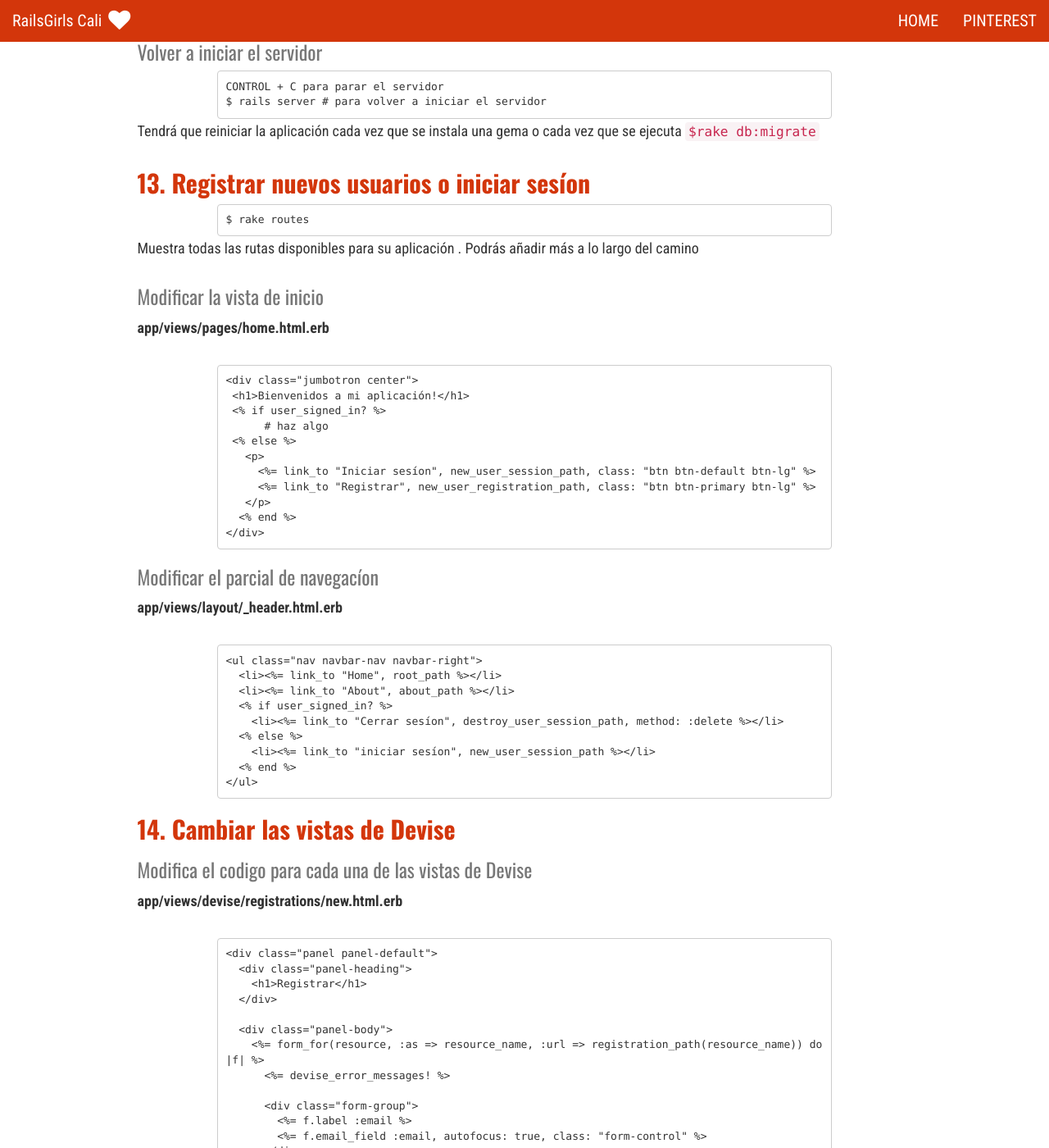
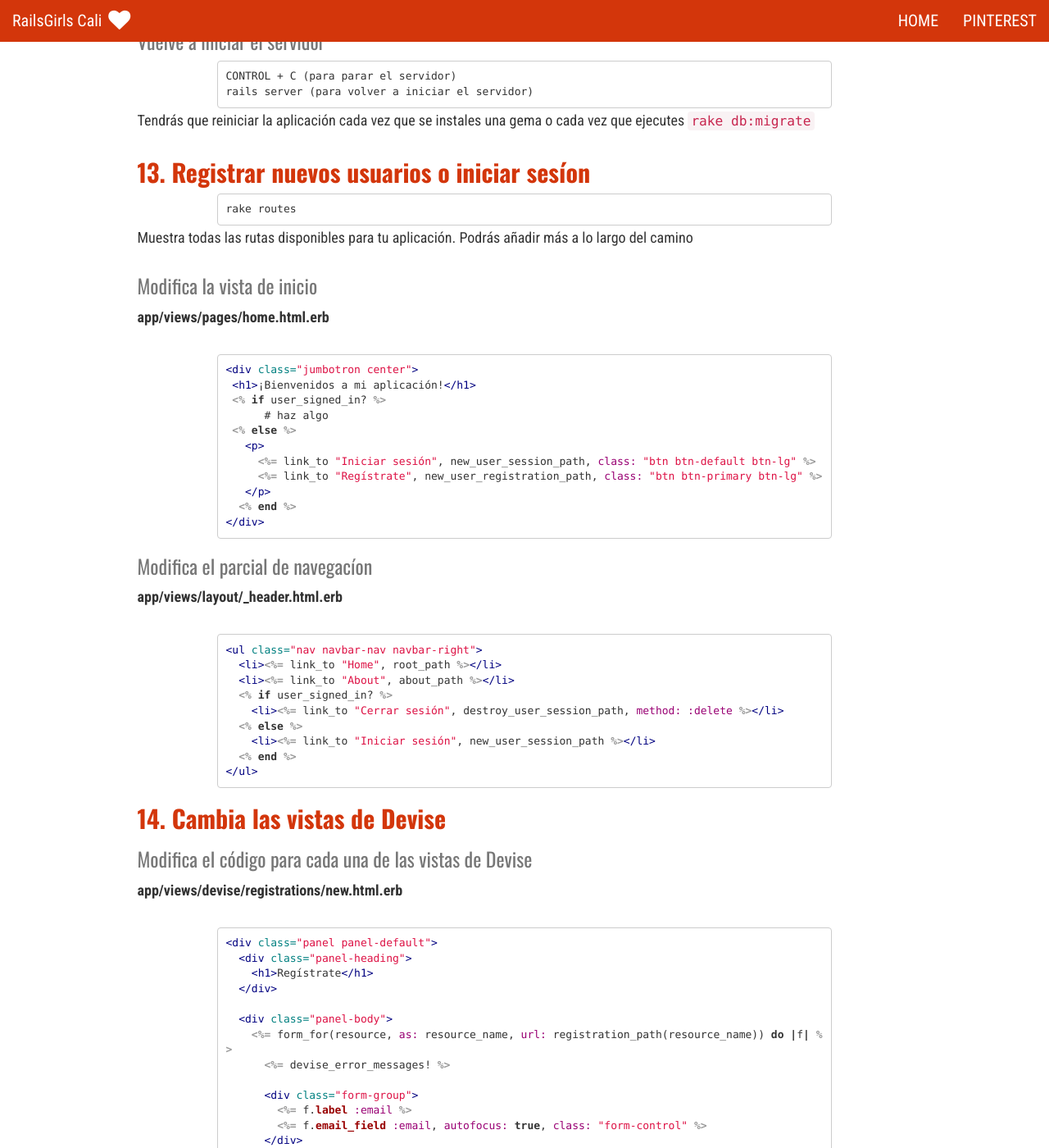
Before and after one commit to railsgirls-cali/railsgirls-cali.github.io, a Jekyll site: the page built from _pages/pinterest.md, in a window 1280 px wide and 1400 px high, scrolled down 8395 px. Shown: the whole window at 82% size. Built offline with Jekyll 4.4.1, drawn with Linux system fonts in a browser that asks for light colours; nearby versions of some CDN libraries; Markdown is read by kramdown in place of the engine named in the settings; some of the changed text lies outside the part shown.

Commit message:
Translating and fixing grammatical errors, updating syntax highlighting for code

````diff
--- a/_pages/pinterest.md
+++ b/_pages/pinterest.md
@@ -41,82 +41,82 @@ consola
 $ rails generate controller pages home
 ```
 
-En su navegador , vaya a la URL : [localhost:3000/página/home](localhost:3000/página/home) y ver la nueva página en blanco que acaba de crear .
+En tu navegador, ve a la URL : [localhost:3000/página/home](localhost:3000/página/home) y ve la nueva página en blanco que se acaba de crear.
 
-### Actualizar el texto en la nueva pagina
+### Actualiza el texto en la nueva página
 
 **app/views/pages/home.html.erb**
 
-```
-<h1>Bienvenidos a mi aplicación!</h1>
+```html
+<h1>¡Bienvenidos a mi aplicación!</h1>
 ```
 
-## 3. Crear la raiz de la aplicacion
+## 3. Crea la raíz de la aplicación
 
-### Mostrar la página de inicio de su aplicación
+### Mostrar la página de inicio de tu aplicación
 
 **config/routes.rb**
 
 Reemplazar la linea
 
-```
+```ruby
 get "pages/home"
 ```
 
 ...por:
 
-```
+```ruby
 root "pages#home"
 ```
 
-## 4. Crear mas paginas
+## 4. Crea más paginas
 
-### Añadir una nueva acción en el controlador
+### Añade una nueva acción en el controlador
 
 **app/controllers/pages_controller.rb**
 
-```
+```ruby
 def about
 end
 ```
 
-###  Crear el código HTML en la vista
+###  Crea el código HTML en la vista
 
 **app/views/pages/about.html.erb**
 
-```
-<h1>Quien somos</h1>
-<p>Estamos trabajando en nuestra  Pinteresting aplicación</p>
+```html
+<h1>¿Quiénes somos?</h1>
+<p>Estamos trabajando en nuestra aplicación Pinteresting</p>
 ```
 
-###  Agregar la routa
+###  Agregamos la ruta
 
 **config/routes.rb**
 
-```
+```ruby
 get "about" => "pages#about"
 ```
 
-## 5. Embedded Ruby?
+## 5. ¿Embedded Ruby?
 
-### Cambiar el enlace HTML a un enlace inbebido de ruby
+### Cambia el enlace HTML a un enlace embebido de ruby
 **app/views/pages/home.html.erb**
 
-```erb
+```rhtml
 <%= link_to "here", "#" %>
 ```
 
-En HTML, un enlace es el siguiente
+En HTML, un enlace es así
 
-`` `
+```html
 <a href="#"> aquí </a>
-`` `
+```
 
-Estos son etiquetas de Ruby
+Estas son etiquetas de Ruby
 
-`` `
+```erb
 < % = % >
-`` `
+```
 
 En Ruby on Rails un enlace se verá así
 
@@ -124,17 +124,17 @@ En Ruby on Rails un enlace se verá así
 <%= link_to "aquí", "#" %>
 ```
 
-## 6. Instalar Bootstrap
+## 6. ¡Instalemos Bootstrap!
 
-### Añadir la gema de Bootstrap
+### Añade la gema de Bootstrap
 
 **/Gemfile**
 
-```
+```ruby
 gem 'bootstrap-sass'
 ```
 
-### Siempre bundle install para instalar una nueva gema
+### Siempre corre bundle install para instalar una nueva gema
 
 consola
 
@@ -147,26 +147,26 @@ $ bundle install
 **app/assets/stylesheets/application.css**
 
 
-### Crear un nuevo documento SCSS
+### Crea un nuevo documento SCSS
 
 **app/assets/stylesheets/bootstrap_and_customization.css.scss**
 
-```
+```scss
 @import 'bootstrap';
 ```
 
-### Volver a iniciar el servidor
+### Vuelve a iniciar el servidor
 
 consola
 
 ```
 CONTROL + C
-$ rails server
+rails server
 ```
 
-## 7. Añadir elementos de Bootstrap a la pagina
+## 7. Añade elementos de Bootstrap a la página
 
-### Añadir un contenedor a su aplicación!
+### ¡Añade un contenedor a tu aplicación!
 
 **views/layouts/application.html.erb**
 
@@ -178,25 +178,25 @@ $ rails server
 </div>
 ```
 
-### Crear un parcial de encabezado
+### Crea un parcial de encabezado
 
-Crear el archivo **app/views/layouts/_header.html.erb**
+Crea el archivo **app/views/layouts/_header.html.erb**
 
-### Crear un enlace al parcial
+### Crea un enlace al parcial
 
 **app/views/layouts/application.html.erb**
 
-Despues del `<body>`
+Después del `<body>`
 
-```
+```erb
 <%= render 'layouts/header' %>
 ```
 
-### Add the nav bar
+### Añade la barra de navegación
 
 **app/views/layouts/_header.html.erb**
 
-```
+```rhtml
 <nav class="navbar navbar-default" role="navigation">
   <div class="container">
     <!-- Brand and toggle get grouped for better mobile display -->
@@ -221,11 +221,11 @@ Despues del `<body>`
 </nav>
 ```
 
-### Require Bootstrap's JavaScript
+### Importa la el Javascript para Bootstrap
 **app/assets/javascripts/application.js**
 
-```
-...
+```js
+
 //= require jquery
 //= require jquery_ujs
 //= require bootstrap-sprockets
@@ -233,22 +233,22 @@ Despues del `<body>`
 //= require_tree .
 ```
 
-### Añadir viewport
+### Añade el viewport
 **views/layouts/application.html.erb**
 
-Despues del `<head>` y antes del `<title>`.
+Después del `<head>` y antes del `<title>`.
 
-Insertar:
+Inserta:
 
-```
+```html
 <meta name="viewport" content="width=device-width, initial-scale=1.0">
 ```
 
-### Añadir el intitulado a la página de inicio
+### Añade el encabezado a la página de inicio
 
 **views/pages/home.html.erb**
 
-```
+```rhtml
 <div class="jumbotron">
 	<h1>Bienvenido a mi aplicación!</h1>
 	Haz clic aquí para <%= link_to "Registrar", "#", class: "btn btn-primary" %>
@@ -257,21 +257,21 @@ Insertar:
 
 ## 8. Personalizar Bootstrap
 
-### Por ejemplo , actualizar la barra de navegación
+### Por ejemplo, actualicemos la barra de navegación
 
 **app/views/layouts/_header.html.erb**
 
-```
+```html
 <nav class="navbar navbar-inverse navbar-default" role="navigation">
 ```
 
-## 9. Mejorar el diseño
+## 9. Mejoremos el diseño
 
 ### Cambios de estilo
 
 **app/assets/stylesheets/bootstrap_and_customization.css.scss**
 
-```
+```scss
 @import url(http://fonts.googleapis.com/css?family=Lato:400,700);
 
 $body-bg:                          #ecf0f1;
@@ -295,11 +295,11 @@ $jumbotron-bg:                     white;
 ```
 
 
-### Añadir una clase "center" y botón "Iniciar sesion"
+### Añadimos una clase "center" y un botón "Iniciar sesión"
 
 **/app/views/pages/home.html.erb**
 
-```
+```rhtml
 <div class="jumbotron center">
   <h1>Bienvenidos a mi aplicación!</h1>
   <p>
@@ -309,34 +309,34 @@ $jumbotron-bg:                     white;
 </div>
 ```
 
-### Cambiar el enlace principal de la navegacíon de HTML a Ruby
+### Cambia el enlace principal de la navegacíon de HTML a Ruby
 
 **app/views/layouts/_header.html.erb**
 
-```
+```rhtml
 <%= link_to "Pinteresting", root_path, class: "navbar-brand" %>
 ```
 
 ## 10. Añadir Devise
 
-### Añadir la gema de Devise
+### Añade la gema de Devise
 
 **/Gemfile**
 
-```
+```ruby
 gem 'devise'
 ```
 
 consola
 
 ```
-$ bundle install
+bundle install
 ```
 
 ### Instalar Devise
 
 ```
-$ rails generate devise:install
+rails generate devise:install
 ```
 
 ## 11. Configuración de Devise
@@ -345,24 +345,24 @@ $ rails generate devise:install
 
 **config/environments/development.rb**
 
-```
+```ruby
 config.action_mailer.default_url_options = { host: 'localhost', port: 3000 }
 ```
 
 **config/environments/production.rb**
 
-```
-config.action_mailer.default_url_options = { host:    'http://pinteresting-commits.herokuapp.com/' }
+```ruby
+config.action_mailer.default_url_options = { host: 'http://pinteresting-commits.herokuapp.com/' }
 ```
 
 
 ### Mensajes flash
 
-Los mensajes flash son los mensajes en sitios web que dicen " Gracias por registrar en " o "Gracias por suscribirse a "
+Los mensajes flash son los mensajes en sitios web que dicen " Gracias por registrarse en " o "Gracias por suscribirse a"
 
 **app/views/layouts/application.html.erb**
 
-```
+```rhtml
 <div class="container">
 
   <% flash.each do |name, msg| %>
@@ -374,109 +374,111 @@ Los mensajes flash son los mensajes en sitios web que dicen " Gracias por regist
 </div>
 ```
 
-### Set precompile to "false"
+### Desactiva la precompilación
 
 **config/application.rb**
 
-```
+```ruby
 config.assets.initialize_on_precompile = false
 ```
 
-### Crear las vistas de Devise
+### Crea las vistas de Devise
 
 consola
 
 ```
-$ rails g devise:views
+rails g devise:views
 ```
 
-## 12. Crear usuarios con Devise
+## 12. Crea usuarios con Devise
 
-### Crear un modelo de usuario
+### Crea un modelo de usuario
 
 ```
-$ rails generate devise user
+rails generate devise user
 ```
 
 Esta línea de arriba crea un modelo de usuario y un nuevo archivo: **app/models/user.rb**
 
-Go to **db/migration** y deberias tener en los archivos algo así como **db/migration/20130922022322_devise_create_users.rb** # El número es la fecha de creacíon
+Ve a **db/migration** y deberías tener en los archivos algo así como **db/migration/20130922022322_devise_create_users.rb**
 
-### Migrar la base de datos
+El número es la fecha de creacíon
+
+### Migra la base de datos
 
 consola
 
 ```
-$ rake db:migrate
+rake db:migrate
 ```
 
-Este comando toma el archivo de migración y lo ejecuta , de manera que genere tablas en la base de datos
+Este comando toma el archivo de migración y lo ejecuta, de manera que genere tablas en la base de datos
 
-### Volver a iniciar el servidor
+### Vuelve a iniciar el servidor
 
 ```
-CONTROL + C para parar el servidor
-$ rails server # para volver a iniciar el servidor
+CONTROL + C (para parar el servidor)
+rails server (para volver a iniciar el servidor)
 ```
 
-Tendrá que reiniciar la aplicación cada vez que se instala una gema o cada vez que se ejecuta `$rake db:migrate`
+Tendrás que reiniciar la aplicación cada vez que se instales una gema o cada vez que ejecutes `rake db:migrate`
 
 ## 13. Registrar nuevos usuarios o iniciar sesíon
 
 ```
-$ rake routes
+rake routes
 ```
 
-Muestra todas las rutas disponibles para su aplicación . Podrás añadir más a lo largo del camino
+Muestra todas las rutas disponibles para tu aplicación. Podrás añadir más a lo largo del camino
 
-### Modificar la vista de inicio
+### Modifica la vista de inicio
 
 **app/views/pages/home.html.erb**
 
-```
+```rhtml
 <div class="jumbotron center">
- <h1>Bienvenidos a mi aplicación!</h1>
+ <h1>¡Bienvenidos a mi aplicación!</h1>
  <% if user_signed_in? %>
       # haz algo
  <% else %>
    <p>
-     <%= link_to "Iniciar sesíon", new_user_session_path, class: "btn btn-default btn-lg" %>
-     <%= link_to "Registrar", new_user_registration_path, class: "btn btn-primary btn-lg" %>
+     <%= link_to "Iniciar sesión", new_user_session_path, class: "btn btn-default btn-lg" %>
+     <%= link_to "Regístrate", new_user_registration_path, class: "btn btn-primary btn-lg" %>
    </p>
   <% end %>
 </div>
 ```
 
-### Modificar el parcial de navegacíon
+### Modifica el parcial de navegacíon
 
 **app/views/layout/_header.html.erb**
 
-```
+```rhtml
 <ul class="nav navbar-nav navbar-right">
   <li><%= link_to "Home", root_path %></li>
   <li><%= link_to "About", about_path %></li>
   <% if user_signed_in? %>
-    <li><%= link_to "Cerrar sesíon", destroy_user_session_path, method: :delete %></li>
+    <li><%= link_to "Cerrar sesión", destroy_user_session_path, method: :delete %></li>
   <% else %>
-    <li><%= link_to "iniciar sesíon", new_user_session_path %></li>
+    <li><%= link_to "Iniciar sesión", new_user_session_path %></li>
   <% end %>
 </ul>
 ```
 
-## 14. Cambiar las vistas de Devise
+## 14. Cambia las vistas de Devise
 
-### Modifica el codigo para cada una de las vistas de Devise
+### Modifica el código para cada una de las vistas de Devise
 
 **app/views/devise/registrations/new.html.erb**
 
-```
+```rhtml
 <div class="panel panel-default">
   <div class="panel-heading">
-    <h1>Registrar</h1>
+    <h1>Regístrate</h1>
   </div>
 
   <div class="panel-body">
-    <%= form_for(resource, :as => resource_name, :url => registration_path(resource_name)) do |f| %>
+    <%= form_for(resource, as: resource_name, url: registration_path(resource_name)) do |f| %>
       <%= devise_error_messages! %>
 
       <div class="form-group">
@@ -490,7 +492,7 @@ Muestra todas las rutas disponibles para su aplicación . Podrás añadir más a
       </div>
 
       <div class="form-group">
-        <%= f.submit "Registrar", class: "btn btn-primary" %>
+        <%= f.submit "Regístrate", class: "btn btn-primary" %>
       </div>
     <% end %>
   </div>
@@ -503,25 +505,25 @@ Muestra todas las rutas disponibles para su aplicación . Podrás añadir más a
 
 **app/views/devise/registrations/edit.html.erb**
 
-```
+```rhtml
 <div class="panel panel-default">
   <div class="panel-heading">
     <div class="panel-title">
-      <h1>Edit <%= resource_name.to_s.humanize %></h1>
+      <h1>Editar <%= resource_name.to_s.humanize %></h1>
     </div>
   </div>
   <div class="panel-body">
-    <%= form_for(resource, :as => resource_name, :url => registration_path(resource_name), :html => { :method => :put }) do |f| %>
+    <%= form_for(resource, :as => resource_name, url: registration_path(resource_name), html: { method: :put }) do |f| %>
       <%= devise_error_messages! %>
 
       <div class="form-group">
         <%= f.label :email %>
-        <%= f.email_field :email, class: "form-control", :autofocus => true %>
+        <%= f.email_field :email, class: "form-control", autofocus: true %>
       </div>
 
       <div class="form-group">
         <%= f.label :password %> <i>(leave blank if you don't want to change it)</i>
-        <%= f.password_field :password, class: "form-control", :autocomplete => "off" %>
+        <%= f.password_field :password, class: "form-control", autocomplete: "off" %>
       </div>
 
       <div class="form-group">
````
Also changed, not shown: other parts of _pages/pinterest.md (+8 -8 lines), 1 other file.
